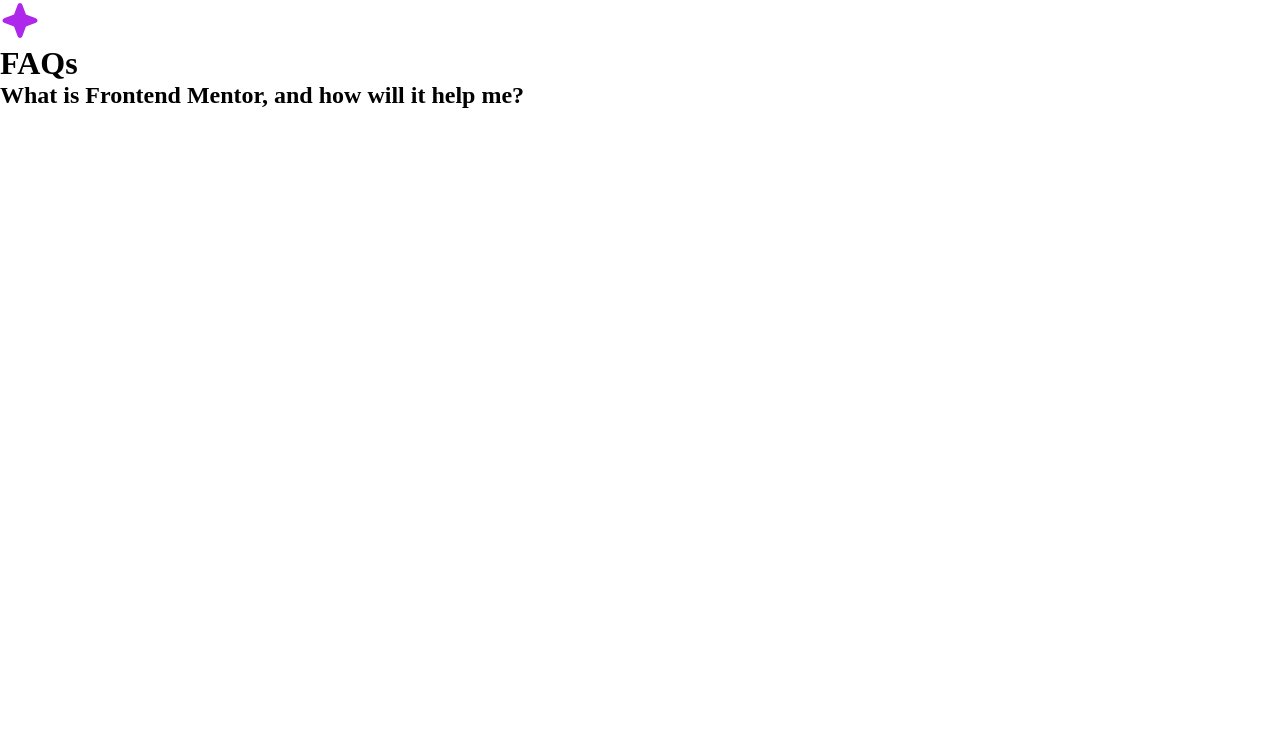
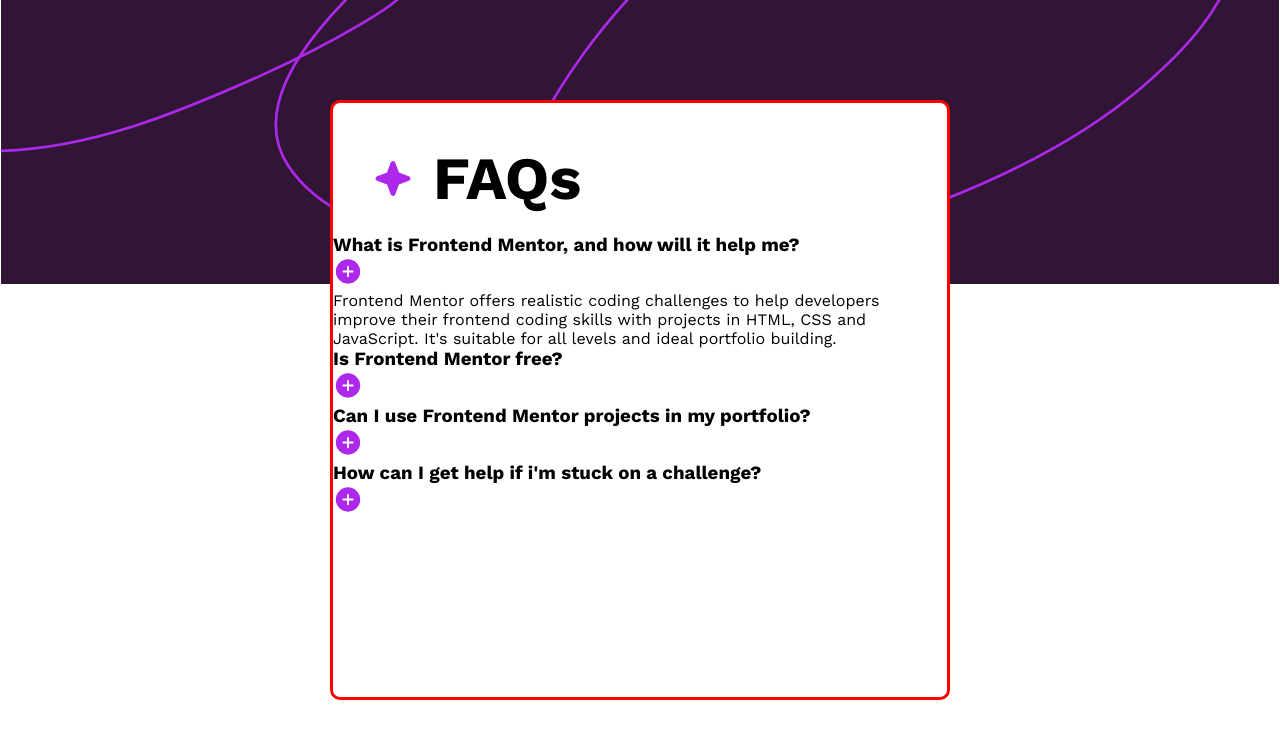
Before and after one commit to luis92guimaraes/faq-accordion-main, a plain HTML site: page index.html in a window 1280 px wide. Drawn offline with nearby package versions, Linux system fonts and the light colour scheme.

Commit message:
projeto em andamento

```diff
--- a/index.html
+++ b/index.html
@@ -1,25 +1,51 @@
 <!DOCTYPE html>
 <html lang="en">
+
 <head>
     <meta charset="UTF-8">
     <meta name="viewport" content="width=device-width, initial-scale=1.0">
     <title>Frontend Mentor Challenge - FAQ Accordion Main</title>
+    <link rel="preconnect" href="https://fonts.googleapis.com">
+    <link rel="preconnect" href="https://fonts.gstatic.com" crossorigin>
+    <link href="https://fonts.googleapis.com/css2?family=Work+Sans:wght@400;600;700&display=swap" rel="stylesheet">
     <link rel="shortcut icon" href="./src/assets/images/favicon-32x32.png" type="image/x-icon">
     <link rel="stylesheet" href="./src/css/reset.css">
     <link rel="stylesheet" href="./src/css/variables.css">
     <link rel="stylesheet" href="./src/css/style.css">
     <link rel="stylesheet" href="./src/css/responsive.css">
 </head>
+
 <body>
-    <main class="card">
-            <img src="./src/assets/images/icon-star.svg" alt="icon-star">
-            <h1>FAQs</h1>
+    <main class="container">
+        <div class="card">
+            <div class="title">
+                <img src="./src/assets/images/icon-star.svg" alt="icon-star" class="star">
+                <h1>FAQs</h1>
+            </div>
+
+            <div class="doubts">
+                <h3>What is Frontend Mentor, and how will it help me?</h3>
+                <img src="./src/assets/images/icon-plus.svg" alt="icon-plus">
+                <p class="reply">Frontend Mentor offers realistic coding challenges to help developers improve their frontend coding skills with projects in HTML, CSS and JavaScript. It's suitable for all levels and ideal portfolio building.</p>
+            </div>
+
+            <div class="doubts">
+                <h3>Is Frontend Mentor free?</h3>
+                <img src="./src/assets/images/icon-plus.svg" alt="icon-plus">
+            </div>
+
+            <div class="doubts">
+                <h3>Can I use Frontend Mentor projects in my portfolio?</h3>
+                <img src="./src/assets/images/icon-plus.svg" alt="icon-plus">
+            </div>
 
 
-        <div class="doubts">
-            <h2>What is Frontend Mentor, and how will it help me?</h2>
+            <div class="doubts">
+                <h3>How can I get help if i'm stuck on a challenge?</h2>
+                    <img src="./src/assets/images/icon-plus.svg" alt="icon-plus">
+            </div>
         </div>
-
     </main>
 </body>
+
 </html>
--- a/src/css/reset.css
+++ b/src/css/reset.css
@@ -2,4 +2,5 @@
     padding: 0;
     margin: 0;
     box-sizing: border-box;
+    font-family: 'Work Sans', sans-serif;
 }
--- a/src/css/style.css
+++ b/src/css/style.css
@@ -1 +1,40 @@
-@import url('https://fonts.googleapis.com/css2?family=Work+Sans:wght@400;600;700&display=swap');
+body {
+    background-color: var(--bg-color);
+    background: url(../assets/images/background-pattern-desktop.svg) center top no-repeat fixed;
+    background-size: contain;
+}
+
+.container {
+    display: flex;
+    justify-content: center;
+    align-items: center;
+    height: 100vh;
+    width: 100%;
+}
+
+.card {
+    background-color: var(--bg-card-color);
+    border: 3px red solid;
+    width: 620px;
+    height: 600px;
+    border-radius: 10px;
+}
+
+.title {
+    display: flex;
+    margin: 40px 40px 20px 40px;
+}
+
+.title .star {
+    font-size: 20px;
+    padding-right: 20px;
+}
+
+.title h1 {
+    font-weight: 700;
+    font-size: 60px;
+}
+
+.doubts {
+
+}
--- a/src/css/variables.css
+++ b/src/css/variables.css
@@ -1,4 +1,4 @@
-::root {
+:root {
     --bg-card-color: hsl(0, 0%, 100%);
     --bg-color: hsl(275, 100%, 97%);
     --btn-color: hsl(292, 16%, 49%);
```
